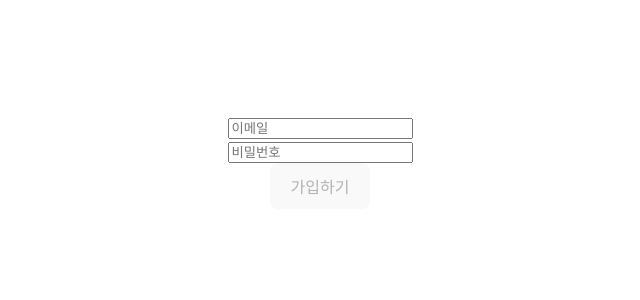
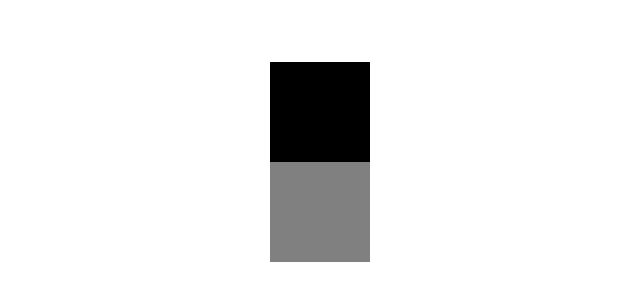
Before and after one commit to jiny-01/korea_it_web_react_study, a React (Vite) app: page / in a window 1280 px wide. Shown: the part 238-538 px from the top of the page, without its empty margins (320-960 px from the left). Built offline with nearby package versions, Linux system fonts and the light colour scheme.

Commit message:
feat: 리액트 내부 CSS

```diff
--- a/package.json
+++ b/package.json
@@ -10,6 +10,7 @@
     "preview": "vite preview"
   },
   "dependencies": {
+    "@emotion/react": "^11.14.0",
     "react": "^19.1.0",
     "react-dom": "^19.1.0"
   },
--- a/src/App.jsx
+++ b/src/App.jsx
@@ -12,6 +12,7 @@ import InputState4 from './components/BasicState/InputState4/InputState4'
 import DomRef from './components/DomRef/DomRef'
 import Effect1 from './components/Effect/Effect1/Effect1'
 import Effect2 from './components/Effect2/Effect2'
+import Emotion1 from './components/Emotion/Emotion1/Emotion1'
 import LifeCycle from './components/LifeCycle/LifeCycle'
 import LifeCycleApp from './components/LifeCycle/LifeCycleApp'
 import Render from './components/LifeCycle/Render'
@@ -41,7 +42,8 @@ function App() {
     {/* <Effect2 /> */}
     {/* <FruitsFilter /> */}
     {/* <UserProfile /> */}
-    <SignupForm />
+    {/* <SignupForm /> */}
+    <Emotion1 />
 
     </>
   )
--- /dev/null
+++ b/src/components/Emotion/Emotion1/Emotion1.jsx
@@ -0,0 +1,38 @@
+
+
+/**
+ * Emotion CSS
+ * 라이브러리 설치 => 구글에 검색 emotion react -> npm 사이트
+ * 서버 잠시 끄고 설치 Ctrl+C (끄기)
+ * npm i @emotion/react (설치)
+ * jsx 태그의 css 속성 활성화 => 주석으로 @jsxImportSource @react/emotion
+ * css 객체 import => css `` 문자열로 작성   or css 쳐서 import
+ * 즉,
+ *  import { css } from '@emotion/react'
+    import React from 'react' 두 줄 있으면 쓸 수 있음
+ */
+
+/** @jsxImportSource @emotion/react */
+import React from "react";
+import { css } from "@emotion/react";
+function Emotion() {
+  const box1 = css`
+    width: 100px;
+    height: 100px;
+    background-color: black;
+  `;
+
+  const box2 = (color) => css`
+    width: 100px;
+    height: 100px;
+    background-color: ${color};
+  `
+  return (
+    <div>
+      <div css={box1}></div>
+      <div css={box2("gray")}></div>
+    </div>
+  );
+}
+
+export default Emotion;
--- a/src/components/Practice/SignupForm/SignupForm.jsx
+++ b/src/components/Practice/SignupForm/SignupForm.jsx
@@ -84,7 +84,7 @@ function SignupForm() {
           />
           {/* {error.email ? <p>{error.email}</p> : <></>} */}
           {error.email && <p>{error.emali}</p>}
-          {/* !!: 값을 명시적으로 boolean 값으로 변환 */}
+          {/* setError 를 했기 때문에 여기선 그냥 error 쓰면 됨 */}
         </div>
         <div>
           <input
```
Also changed, not shown: src/components/Emotion/Emotion2/Emotion2.jsx (added, +24 -0 lines), src/components/Emotion/Emotion2/styles.js (added, +13 -0 lines), 1 other file (tests, documents, lock files or other folders).
